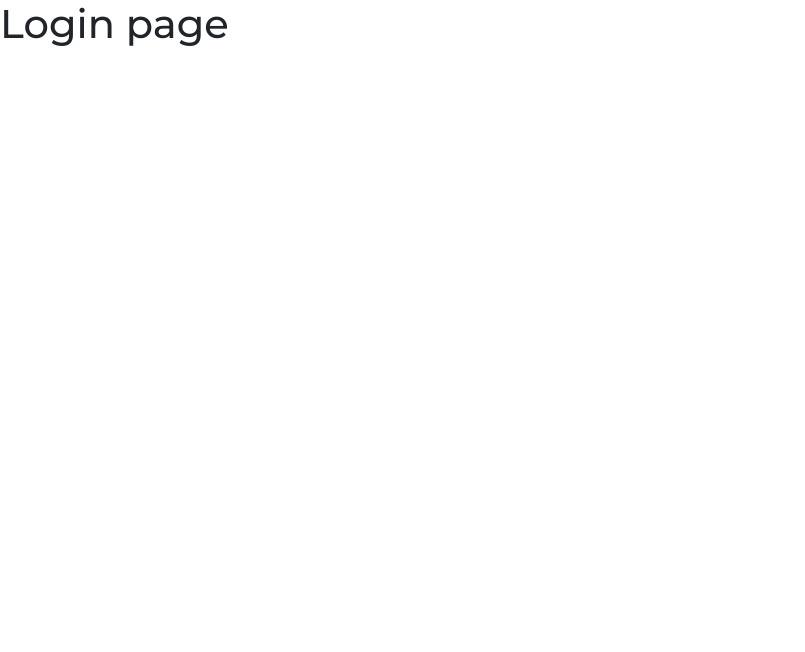
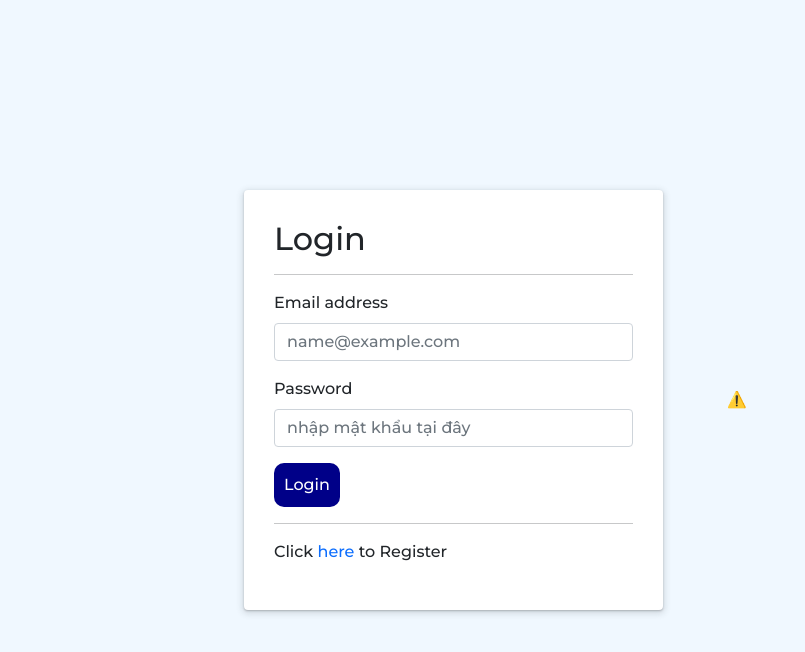
Before and after one commit to ANTH-77-DEVPTIT/Ecommerce_react-redux-firebase, a React (Create React App) app: page /login in a window 1280 px wide. Shown: the top 652 px of the page, without its empty margins (0-805 px from the left). Built offline with nearby package versions, Linux system fonts and the light colour scheme; no server answers.

Commit message:
hoan thien form register va login

```diff
--- a/src/App.css
+++ b/src/App.css
@@ -0,0 +1,7 @@
+html {
+    overflow: hidden;
+}
+
+a {
+    text-decoration: none;
+}
--- a/src/App.js
+++ b/src/App.js
@@ -6,6 +6,7 @@ import Productpage from './pages/Productpage'
 import Cartpage from './pages/Cartpage'
 import { Route, BrowserRouter, Routes } from "react-router-dom"
 
+import "./App.css"
 import "./stylesheets/layout.css"
 import "./stylesheets/product.css"
 import "./stylesheets/authentication.css"
--- a/src/components/Loading.jsx
+++ b/src/components/Loading.jsx
@@ -4,7 +4,8 @@ const Loading = () => {
   return (
     <div>
       <div className="d-flex justify-content-center loader">
-        <div className="spinner-border text-primary" role="status">HÙNGAN</div>
+        <div className="spinner-border text-primary" role="status"></div>
+        <p style={{ color: "red" }}>Chờ tí nhên</p>
       </div>
     </div>
   );
--- a/src/pages/Loginpage.jsx
+++ b/src/pages/Loginpage.jsx
@@ -1,11 +1,70 @@
-import React from 'react'
+import React from "react";
+import { useState } from "react";
+import { Link } from "react-router-dom";
 
 const Loginpage = () => {
+  const [email, setEmail] = useState("");
+  const [password, setPassword] = useState("");
+  const [cPassword, setCPassword] = useState("");
+
   return (
-    <div>
-        <h1>Login page</h1>
+    <div className="login_parent">
+      {/* <div className="body_bottom"></div> */}
+      <div className="row login_content">
+        <div className="col-md-7">
+          <form className="login_form">
+            <h2>Login</h2>
+            <hr />
+            <div className="mb-3">
+              <label htmlFor="email" className="form-label">
+                Email address
+              </label>
+              <input
+                type="email"
+                className="form-control"
+                id="email"
+                placeholder="name@example.com"
+                onChange={(e) => {
+                  setEmail(e.target.value);
+                }}
+              />
+            </div>
+
+            <div className="mb-3">
+              <label htmlFor="password" className="form-label">
+                Password
+              </label>
+              <input
+                type="password"
+                className="form-control"
+                id="password"
+                placeholder="nhập mật khẩu tại đây"
+                onChange={(e) => {
+                  setPassword(e.target.value);
+                }}
+              />
+            </div>
+
+            <div className="d-flex justify-content-left mt-3">
+              <button>Login</button>
+            </div>
+            <hr />
+            <p>Click <Link to ="/register">here</Link> to Register</p>
+          </form>
+        </div>
+        <div className="col-md-5">
+          <lottie-player
+            src="https://assets10.lottiefiles.com/packages/lf20_yr6zz3wv.json"
+            background="#0000000"
+            speed="1"
+            loop
+            autoplay
+            className="lottie_player"
+          ></lottie-player>
+        </div>
+      </div>
     </div>
-  )
-}
+  );
+};
 
-export default Loginpage
+export default Loginpage;
--- a/src/pages/Registerpage.jsx
+++ b/src/pages/Registerpage.jsx
@@ -1,5 +1,6 @@
 import React from "react";
 import { useState } from "react";
+import { Link } from "react-router-dom";
 
 const Registerpage = () => {
   const [email, setEmail] = useState("");
@@ -8,9 +9,8 @@ const Registerpage = () => {
 
   return (
     <div className="register_parent">
-      <div className="body_top"></div>
-      <div className="container register_content">
-        <div className="row ">
+      {/* <div className="body_top"></div> */}
+      <div className="row register_content">
         <div className="col-md-5">
           <lottie-player
             src="https://assets10.lottiefiles.com/packages/lf20_yr6zz3wv.json"
@@ -22,7 +22,7 @@ const Registerpage = () => {
           ></lottie-player>
         </div>
         <div className="col-md-7">
-            <form className="register_form z1">
+          <form className="register_form">
             <h2>Register</h2>
             <hr />
             <div className="mb-3">
@@ -34,7 +34,9 @@ const Registerpage = () => {
                 className="form-control"
                 id="email"
                 placeholder="name@example.com"
-                  onChange={(e) => {setEmail(e.target.value)}}
+                onChange={(e) => {
+                  setEmail(e.target.value);
+                }}
               />
             </div>
 
@@ -47,7 +49,9 @@ const Registerpage = () => {
                 className="form-control"
                 id="password"
                 placeholder="nhập mật khẩu tại đây"
-                  onChange={(e) => {setPassword(e.target.value)}}
+                onChange={(e) => {
+                  setPassword(e.target.value);
+                }}
               />
             </div>
 
@@ -60,17 +64,18 @@ const Registerpage = () => {
                 className="form-control"
                 id="cpassword"
                 placeholder="xác nhận mật khẩu tại đây"
-                  onChange={(e) => {setCPassword(e.target.value)}}
+                onChange={(e) => {
+                  setCPassword(e.target.value);
+                }}
               />
             </div>
 
-              <div className="d-flex justify-content-center mt-3">
+            <div className="d-flex justify-content-left mt-3">
               <button>REGISTER</button>
             </div>
             <hr />
-              <p>Already registered. Click here to login</p>
+            <p>Already registered. Click <Link to="/login">here</Link> to Login</p>
           </form>
-          </div>
         </div>
       </div>
     </div>
--- a/src/stylesheets/authentication.css
+++ b/src/stylesheets/authentication.css
@@ -7,6 +7,7 @@
 .register_content {
   height: 100vh;
   align-items: center;
+  margin: 0 15vw;
   z-index: 999 !important;
 }
 .register_form {
@@ -15,21 +16,42 @@
 
   padding: 30px;
   margin: 40px;
+  background-color: white;
+  border-radius: 4px;
 }
 
 .form-control:focus {
   box-shadow: none;
 }
 
-.body_top {
+/* .body_top {
   background-color: #000088;
   height: 50vh;
   position: absolute;
   top: 0;
   left: 0;
   right: 0;
-    z-index: 0 !important;
+} */
+
+.login_parent {
+  height: 100vh;
+  background-color: aliceblue;
+  position: relative;
 }
-.z1 {
-    z-index: 1 !important;
+
+.login_content {
+  height: 100vh;
+  align-items: center;
+  margin: 0 15vw;
+  z-index: 999 !important;
 }
+.login_form {
+  box-shadow: rgba(60, 64, 67, 0.3) 0px 1px 2px 0px,
+    rgba(60, 64, 67, 0.15) 0px 2px 6px 2px;
+
+  padding: 30px;
+  margin: 40px;
+  background-color: white;
+  border-radius: 4px;
+  max-width: 600px;
+}
--- a/src/stylesheets/layout.css
+++ b/src/stylesheets/layout.css
@@ -1,3 +1,4 @@
+
 .header {
   position: fixed;
   top: 0;
```
Lines whose indentation alone changed are shown as unchanged.
